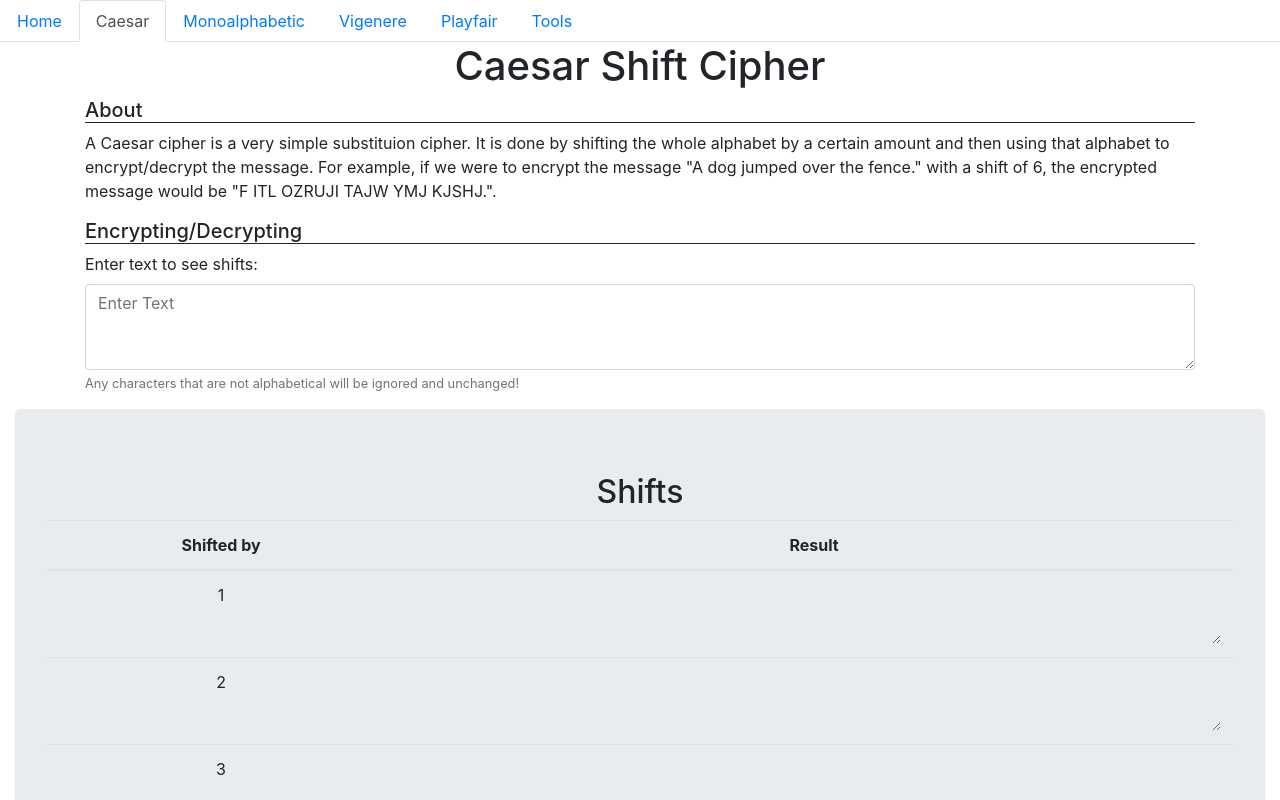
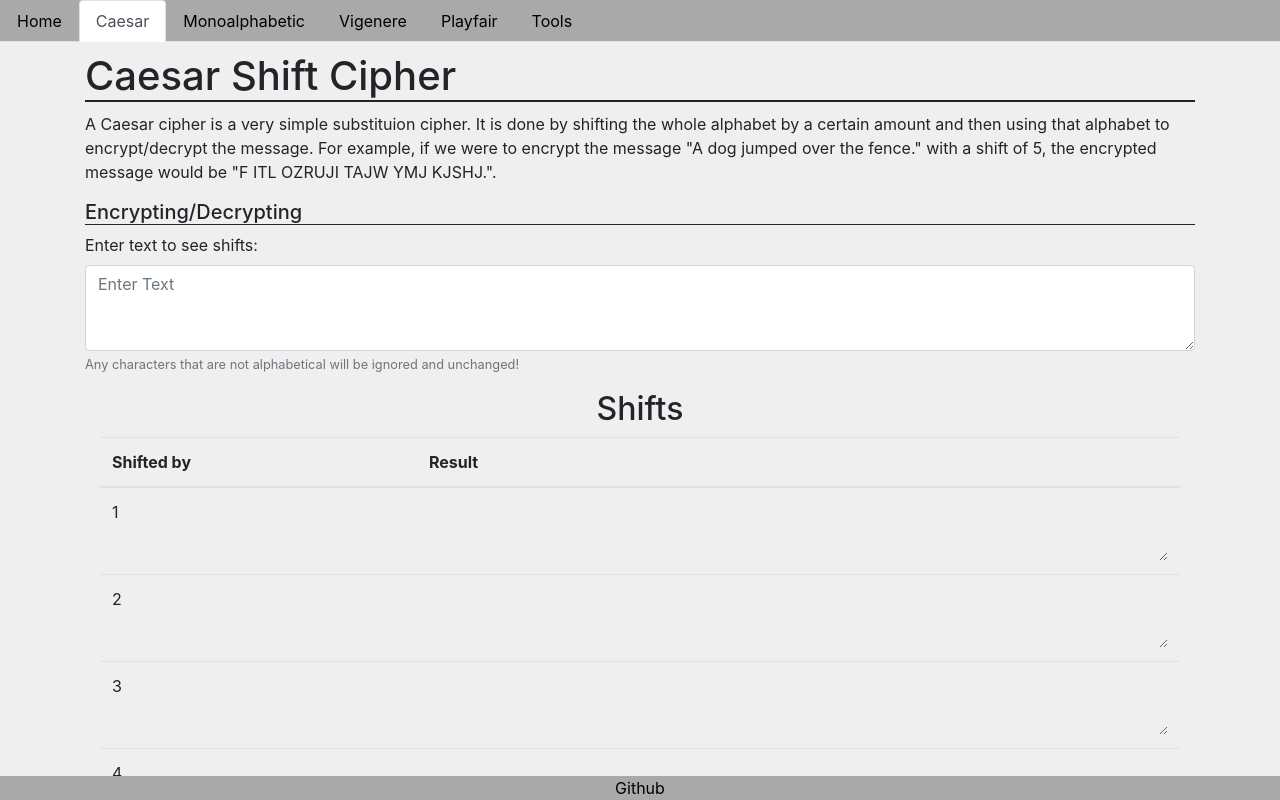
Before and after one commit to SligZ7/Ciphers, a React (Create React App) app in the folder ciphers/: page / in a window 1280 px wide. Both pictures are taken after a click on the tab "Caesar". Shown: the top 800 px of the page. Built offline with nearby package versions, Linux system fonts and the light colour scheme.

Commit message:
Visual Changes

```diff
--- a/ciphers/public/index.html
+++ b/ciphers/public/index.html
@@ -29,5 +29,6 @@
     <noscript>You need to enable JavaScript to run this app.</noscript>
 
     <div id="root"></div>
+    <footer><a class='footer-link' href='https://github.com/SligZ7/Ciphers'>Github</a></footer>
   </body>
 </html>
--- a/ciphers/src/App.css
+++ b/ciphers/src/App.css
@@ -7,7 +7,7 @@
 }
 
 .App-header {
-  background-color: #282c34;
+  background-color: white;
   min-height: 100vh;
   display: flex;
   flex-direction: column;
@@ -25,6 +25,14 @@
   text-align: center;
 }
 
+.tab-content {
+  height: inherit;
+}
+
+.output{
+  height: 10rem;
+}
+
 .playfair-square{
   width: 300px;
 }
@@ -36,11 +44,57 @@
   align-items: center;
 }
 
+footer{
+  position: fixed;
+  left:0;
+  bottom:0;
+  right:0;
+  text-align: center;
+  color: black;
+}
+
+html{
+  height: 100%;
+}
+
+body{
+  min-height: 100%;
+  background-color: #EFEFEF;
+}
+
+div{
+  height: inherit;
+}
+
+div.accordion{
+  margin-bottom: 1rem;
+  padding: 1rem;
+}
+
 p {
   word-wrap: break-word;
 }
 
+h1 {
+  margin-top: 0.625rem;
+  margin-bottom: 0.625rem;
+  border-bottom: 2px;
+  border-bottom-style: solid;
+}
+
 h5 {
   border-bottom: 1px;
-border-bottom-style: solid;
+  border-bottom-style: solid;
 }
+
+nav, footer {
+   background-color: #A9A9A9;
+}
+
+.footer-link {
+  color: black;
+}
+
+.nav-item {
+  color: black;
+}
--- a/ciphers/src/Components/Caesar.js
+++ b/ciphers/src/Components/Caesar.js
@@ -2,7 +2,6 @@ import React, {Component} from 'react';
 import Shifts from './Shifts';
 import Container from 'react-bootstrap/Container';
 import Form from 'react-bootstrap/Form';
-import Jumbotron from 'react-bootstrap/Jumbotron';
 import {getShifts} from '../Api/CaesarApi';
 
 class Caesar extends Component {
@@ -22,13 +21,12 @@ class Caesar extends Component {
     return (
       <Container fluid>
         <Container>
-          <h1 className='center'>Caesar Shift Cipher</h1>
-          <h5>About</h5>
+          <h1>Caesar Shift Cipher</h1>
           <p>
           A Caesar cipher is a very simple substituion cipher. It is done by shifting the
           whole alphabet by a certain amount and then using that alphabet to encrypt/decrypt the message.
           For example, if we were to encrypt the message "A dog jumped over the fence." with a shift
-          of 6, the encrypted message would be "F ITL OZRUJI TAJW YMJ KJSHJ.".
+          of 5, the encrypted message would be "F ITL OZRUJI TAJW YMJ KJSHJ.".
           </p>
           <h5>Encrypting/Decrypting</h5>
           <Form.Group controlId='caesar-input'>
@@ -38,13 +36,13 @@ class Caesar extends Component {
               Any characters that are not alphabetical will be ignored and unchanged!
             </Form.Text>
           </Form.Group>
+          <Container className='output-shifts'>
+            <h2 className='center'>Shifts</h2>
+            <div id='caesar-output'>
+              <Shifts shifts={shifts}/>
+            </div>
+          </Container>
         </Container>
-        <Jumbotron>
-          <h2 className='center'>Shifts</h2>
-          <div id='caesar-output'>
-            <Shifts shifts={shifts}/>
-          </div>
-        </Jumbotron>
       </Container>
     );
   }
--- a/ciphers/src/Components/ModeButton.js
+++ b/ciphers/src/Components/ModeButton.js
@@ -14,7 +14,7 @@ class ModeButton extends Component {
   render() {
     return (
       <Button type='button' variant='primary' onClick={this.handleClick}>
-        {(this.props.mode === 0) ? 'Encryting' : 'Decrypting'}
+        {(this.props.mode === 0) ? 'Encrypting' : 'Decrypting'}
       </Button>
     );
   }
--- a/ciphers/src/Components/Monoalpha.js
+++ b/ciphers/src/Components/Monoalpha.js
@@ -43,8 +43,7 @@ class Monoalpha extends Component {
     const output = this.getOutput(); // Needed to sync with button press
     return (
       <Container>
-        <h1 className='center'>Monoalphabetic Cipher</h1>
-        <h5>About</h5>
+        <h1>Monoalphabetic Cipher</h1>
         <p>
         A monoalphabetic cipher is a substituion cipher. It is done by creating a cipher alphabet
         based on a keyword.
--- a/ciphers/src/Components/Output.js
+++ b/ciphers/src/Components/Output.js
@@ -1,19 +1,18 @@
 import React, {Component} from 'react';
-import Jumbotron from 'react-bootstrap/Jumbotron';
+import Container from 'react-bootstrap/Container';
+import Form from 'react-bootstrap/Form';
 
 class Output extends Component {
   render() {
     return (
-      <Jumbotron>
+      <Container className='output'>
         <h2 className='center'>Output</h2>
         <div id={this.props.id}>
           {this.props.text &&
-            <p>
-              {this.props.text}
-            </p>
+            <Form.Control as='textarea' rows='2' plaintext value={this.props.text} readOnly />
           }
         </div>
-      </Jumbotron>
+      </Container>
     );
   }
 }
--- a/ciphers/src/Components/Playfair.js
+++ b/ciphers/src/Components/Playfair.js
@@ -46,8 +46,7 @@ class Playfair extends Component {
     const output = this.getOutput();
     return (
       <Container>
-        <h1 className='center'>Playfair Cipher</h1>
-        <h5>About</h5>
+        <h1>Playfair Cipher</h1>
         <p>
         A Playfair cipher is digraph substitution cipher that uses a square created from a keyword.
         </p>
--- a/ciphers/src/Components/Shifts.js
+++ b/ciphers/src/Components/Shifts.js
@@ -6,7 +6,7 @@ import Form from 'react-bootstrap/Form';
 class Shifts extends Component {
   render() {
     return (
-      <Table responsive='md' size='xl' className='center'>
+      <Table responsive='md' size='xl'>
         <thead>
           <tr>
             <th>Shifted by</th>
--- a/ciphers/src/Components/Tools.js
+++ b/ciphers/src/Components/Tools.js
@@ -9,7 +9,7 @@ class Tools extends Component {
   render() {
     return (
       <Container>
-        <h1 className='center'>Tools</h1>
+        <h1>Tools</h1>
         <p>
         These are tools that can help when attempting to decrypt a message.
         </p>
@@ -22,8 +22,7 @@ class Tools extends Component {
         <h5>Index Of Coincidence</h5>
         <p>
         Index of coincidence is a technique used for cryptanalzing a
-        Vigenere cipher. You can learn more about it
-          <a link='https://en.wikipedia.org/wiki/Index_of_coincidence'>here</a>.
+        Vigenere cipher. You can learn more about it&nbsp;<a href='https://en.wikipedia.org/wiki/Index_of_coincidence'>here</a>.
         The expected Index of coincidence of english is 0.0667.
         </p>
         <Accordion>
--- a/ciphers/src/Components/Vigenere.js
+++ b/ciphers/src/Components/Vigenere.js
@@ -43,8 +43,7 @@ class Vigenere extends Component {
     const output = this.getOutput(); // Needed to sync with button press
     return (
       <Container>
-        <h1 className='center'>Vigenere Cipher</h1>
-        <h5>About</h5>
+        <h1>Vigenere Cipher</h1>
         <p>
         A Vigenere cipher is polyalphabetic cipher that encorporates shifts of a caesar cipher.
         </p>
```
Also changed, not shown: 2 other files (tests, documents, lock files or other folders).
